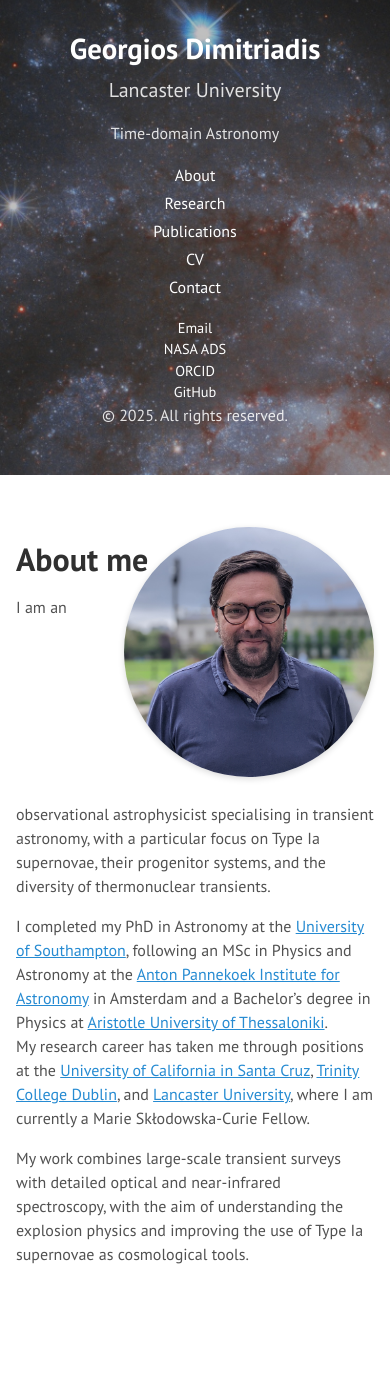
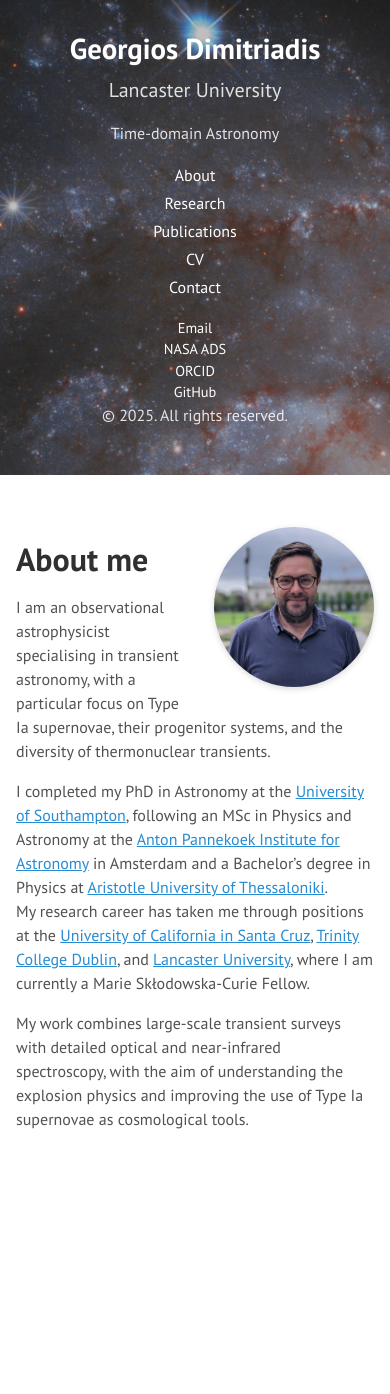
Before and after one commit to geodimitriadis/geodimitriadis.github.io, a Jekyll site: the page built from index.md, in a window 390 px wide. Built offline with Jekyll 4.4.1, drawn with Linux system fonts in a browser that asks for light colours; after the commit the page ends 1259 px from its top, so only the background shows below that.

Commit message:
Update hyde.css

```diff
--- a/public/css/hyde.css
+++ b/public/css/hyde.css
@@ -95,12 +95,6 @@ html {
     bottom: 0;
     width: 18rem;
     text-align: left;
-  }
-}
-
-@media (max-width: 48em) {
-  .sidebar::before {
-    background: rgba(0, 0, 0, 0.25);
   }
 }
 
@@ -309,6 +303,13 @@ a.sidebar-nav-item:focus {
   margin: -60px 0 25px 30px;
 }
 
+@media (max-width: 48em) {
+  .profile-photo {
+    width: 160px;
+    height: 160px;
+  }
+}
+
 .content a {
   text-decoration: underline;
 }
```
